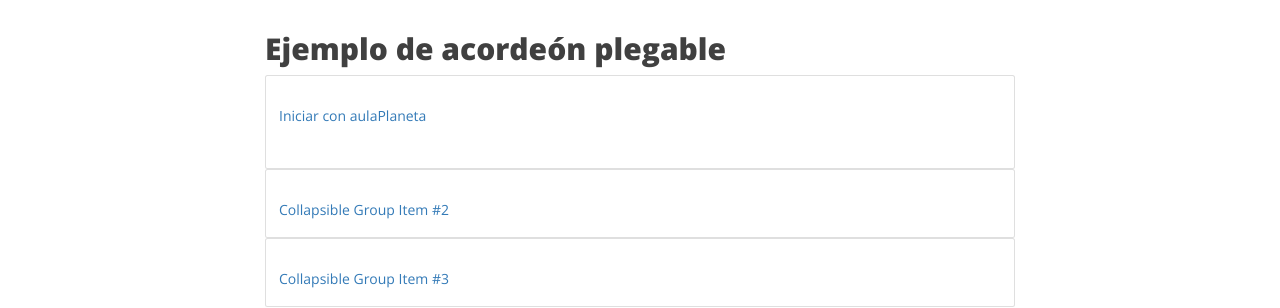
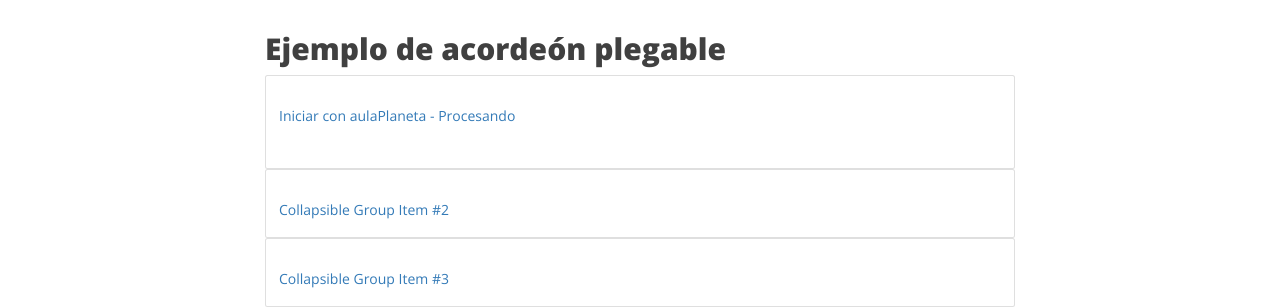
Before and after one commit to AulaPlanetaColombia/AulaPlanetaColombia.github.io, a Jekyll site: the page built from docentes.md, in a window 1280 px wide and 969 px high. Shown: the part 378-686 px from the top of the window. Built offline with Jekyll 4.4.1, drawn with Linux system fonts in a browser that asks for light colours; nearby versions of some CDN libraries.

Commit message:
Update docentes.md

```diff
--- a/docentes.md
+++ b/docentes.md
@@ -11,14 +11,14 @@
     <div class="card-header" id="headingOne">
       <h2 class="mb-0">
         <button class="btn btn-link" type="button" data-toggle="collapse" data-target="#collapseOne" aria-expanded="false" aria-controls="collapseOne">
-          Iniciar con aulaPlaneta
+          Iniciar con aulaPlaneta - Procesando
         </button>
       </h2>
     </div>
     <div id="collapseOne" class="collapse show" aria-labelledby="headingOne" data-parent="#accordionExample">
       <div class="card-body">
           {% for post in paginator.posts %}
-        <p>Este es un post: {{ post.title }}</p>
+        <h2 class="post-title">{{ post.title }}</h2>
             {% if post.tags.size > 0 %}
                 {% if site.link-tags %}
                     {% for etiqueta in post.tags %}
```
